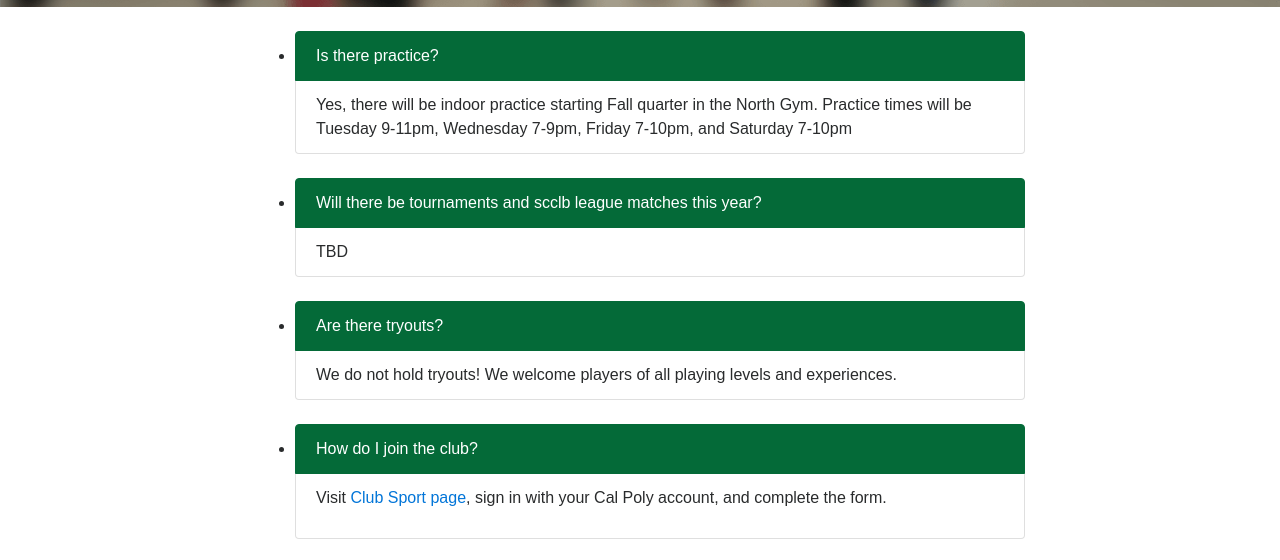
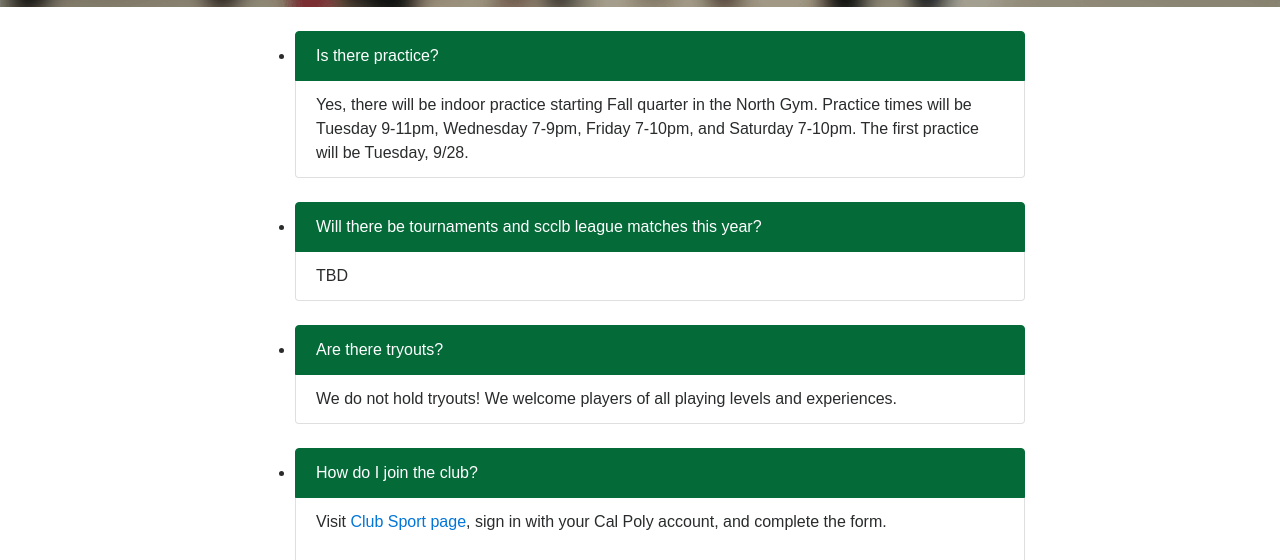
Before and after one commit to calpolybadminton/calpolybadminton.github.io, a plain HTML site: page FAQ.html in a window 1280 px wide. Shown: the part 229-789 px from the top of the page. Drawn offline with nearby package versions, Linux system fonts and the light colour scheme; a script that the page names is missing.

Commit message:
add first practice date

```diff
--- a/FAQ.html
+++ b/FAQ.html
@@ -74,7 +74,7 @@
                 <li class="ordered-faq-list-item">
                   <ul class="list-group">
                     <li class="list-group-item active">Is there practice?</li>
-                    <li class="list-group-item">Yes, there will be indoor practice starting Fall quarter in the North Gym. Practice times will be Tuesday 9-11pm, Wednesday 7-9pm, Friday 7-10pm, and Saturday 7-10pm</li>
+                    <li class="list-group-item">Yes, there will be indoor practice starting Fall quarter in the North Gym. Practice times will be Tuesday 9-11pm, Wednesday 7-9pm, Friday 7-10pm, and Saturday 7-10pm. The first practice will be Tuesday, 9/28.</li>
                   </ul>
                 </li>
             </div>
```
